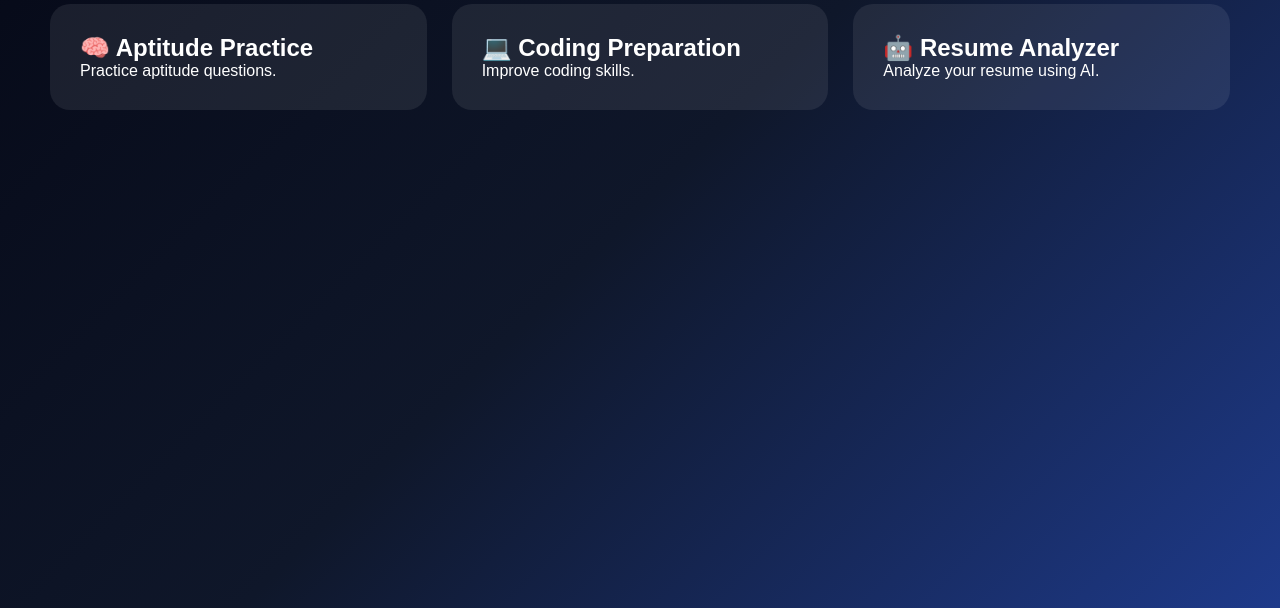
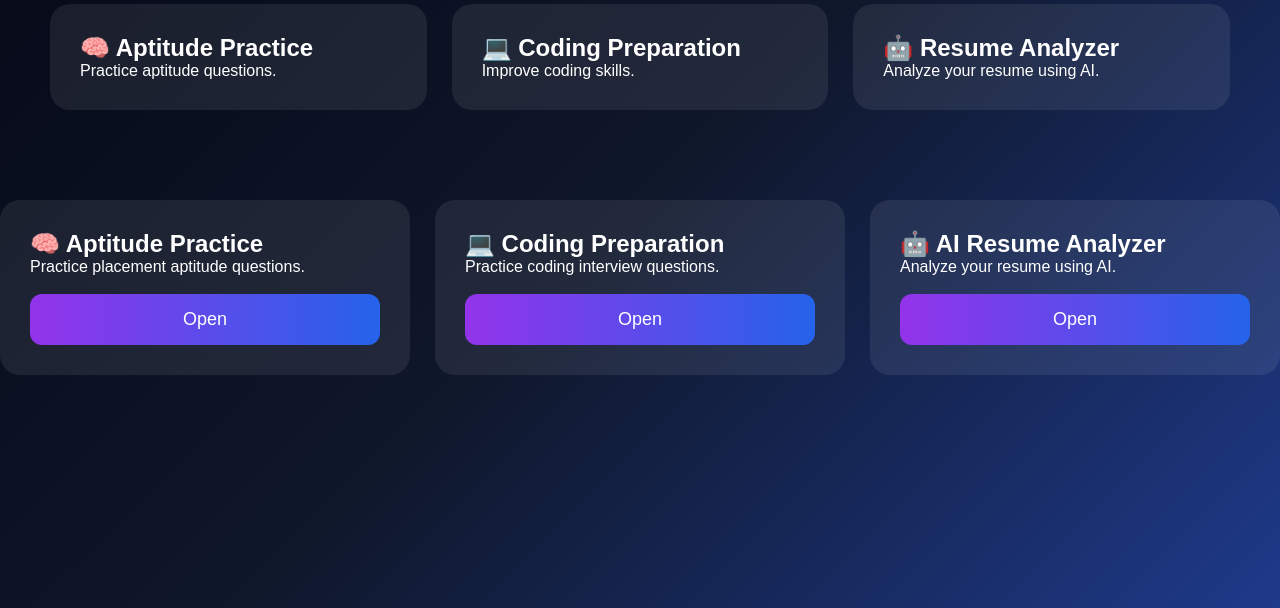
Before and after one commit to riteshml0211-cpu/smart-placement-platform, a Flask app: page /dashboard in a window 1280 px wide. Shown: the part 192-800 px from the top of the page. Run offline with Flask 3, Linux system fonts and the light colour scheme; the visitor is signed in with stand-in values (Sample User, id 1).

Commit message:
Update dashboard.html

```diff
--- a/templates/dashboard.html
+++ b/templates/dashboard.html
@@ -46,6 +46,50 @@
     </div>
 
 </div>
+<div class="dashboard-cards">
 
+    <div class="dashboard-card">
+
+        <h2>🧠 Aptitude Practice</h2>
+
+        <p>Practice placement aptitude questions.</p>
+
+        <br>
+
+        <a href="/aptitude">
+            <button>Open</button>
+        </a>
+
+    </div>
+
+    <div class="dashboard-card">
+
+        <h2>💻 Coding Preparation</h2>
+
+        <p>Practice coding interview questions.</p>
+
+        <br>
+
+        <a href="/coding">
+            <button>Open</button>
+        </a>
+
+    </div>
+
+    <div class="dashboard-card">
+
+        <h2>🤖 AI Resume Analyzer</h2>
+
+        <p>Analyze your resume using AI.</p>
+
+        <br>
+
+        <a href="/resume">
+            <button>Open</button>
+        </a>
+
+    </div>
+
+</div>
 </body>
 </html>
```
